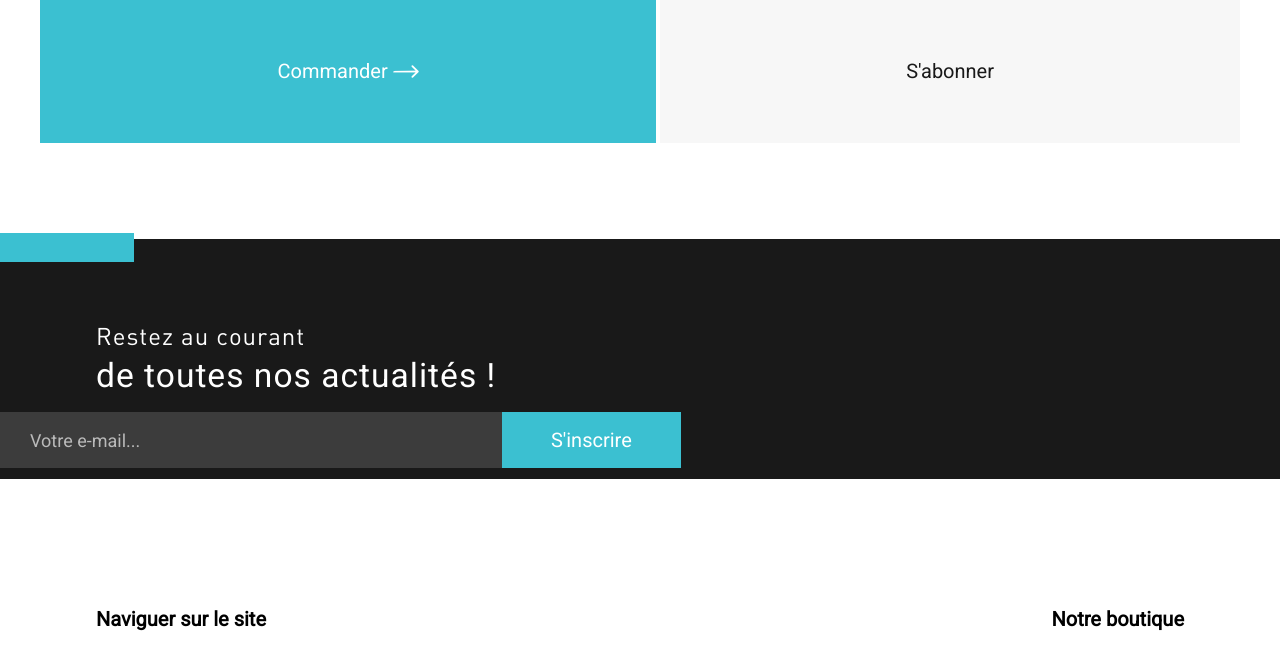
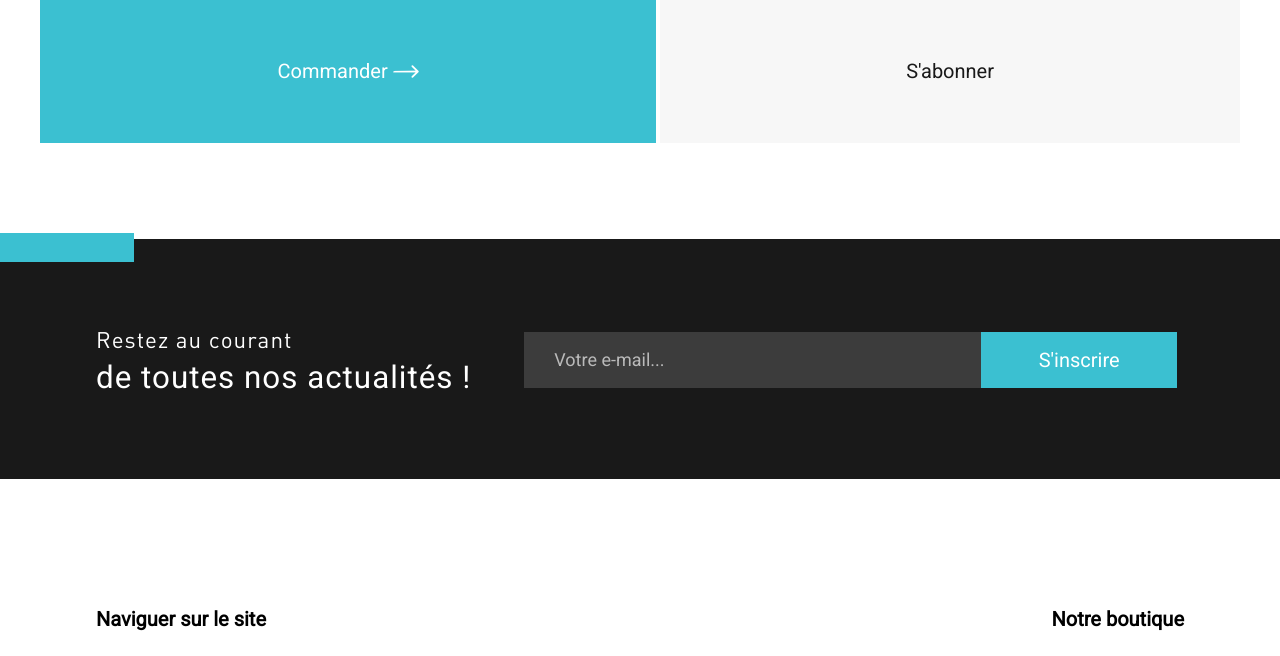
Before and after one commit to Clement-picot6/Semaine-Intensive-G4, a PHP site: page /boutique.html in a window 1280 px wide. Shown: the part 1709-2365 px from the top of the page. Run offline with PHP 8.4, Linux system fonts and the light colour scheme.

Commit message:
correction footer

```diff
--- a/integration/boutique.html
+++ b/integration/boutique.html
@@ -59,7 +59,6 @@
 		<div class="inner-newsletter">
 				<div class="blue"></div>
 					<p class="slogan">Restez au courant <span class="return">de toutes nos actualités !</span></p>
-				</div>
 				<div class="subscribe">
 					<form action="#">
 						<input type="email" name="email" placeholder="Votre e-mail..." pattern="[a-z0-9._%+-]+@[a-z0-9.-]+\.[a-z]{2,3}$">
@@ -68,6 +67,7 @@
 				</div>
 		</div>
 	</div>
+
 	<footer>
 		<div class="inner-footer">
 			<div class="navigate">
--- a/integration/sass/partials/_newsletter.scss
+++ b/integration/sass/partials/_newsletter.scss
@@ -25,13 +25,13 @@
 
 .newsletter .slogan {
 	width: 39%;
-	// display: inline-block;
-	float: left;
-	font-size: 1.5em;
+	display: inline-block;
+	font-size: 1.4em;
 	color: #fff;
 	font-family: $dinR;
 	letter-spacing: 1px;
 	line-height: 1.4;
+
 	span {
 		color: #fff;
 		font-size: 1.4em;
@@ -39,10 +39,9 @@
 }
 
 div.subscribe {
-	width: 56%;
-	float: left;
-	// display: inline-block;
+	width: 60%;
 	margin-top: .8em;
+	display: inline-block;
 
 	form {
 		@include clearfix;
@@ -65,7 +64,7 @@ div.subscribe {
 	}
 
 	input[type="submit"] {
-		width: 25%;
+		width: 30%;
 		float: left;
 		height: 7vh;
 		font-size: 20px;
--- a/integration/stylesheets/screen.css
+++ b/integration/stylesheets/screen.css
@@ -221,8 +221,8 @@ main {
 /* line 26, ../sass/partials/_newsletter.scss */
 .newsletter .slogan {
   width: 39%;
-  float: left;
-  font-size: 1.5em;
+  display: inline-block;
+  font-size: 1.4em;
   color: #fff;
   font-family: "DIN Regular", sans-serif;
   letter-spacing: 1px;
@@ -236,9 +236,9 @@ main {
 
 /* line 41, ../sass/partials/_newsletter.scss */
 div.subscribe {
-  width: 56%;
-  float: left;
+  width: 60%;
   margin-top: .8em;
+  display: inline-block;
 }
 /* line 3, ../sass/partials/_clearfix.scss */
 div.subscribe form:after {
@@ -246,7 +246,7 @@ div.subscribe form:after {
   display: table;
   clear: both;
 }
-/* line 51, ../sass/partials/_newsletter.scss */
+/* line 50, ../sass/partials/_newsletter.scss */
 div.subscribe input[type="email"] {
   float: left;
   width: 70%;
@@ -258,13 +258,13 @@ div.subscribe input[type="email"] {
   background: #3C3C3C;
   font-family: "Roboto", sans-serif;
 }
-/* line 63, ../sass/partials/_newsletter.scss */
+/* line 62, ../sass/partials/_newsletter.scss */
 div.subscribe input::-webkit-input-placeholder {
   color: #BABABA;
 }
-/* line 67, ../sass/partials/_newsletter.scss */
+/* line 66, ../sass/partials/_newsletter.scss */
 div.subscribe input[type="submit"] {
-  width: 25%;
+  width: 30%;
   float: left;
   height: 7vh;
   font-size: 20px;
```
Also changed, not shown: integration/sass/partials/_titles.scss (added).
